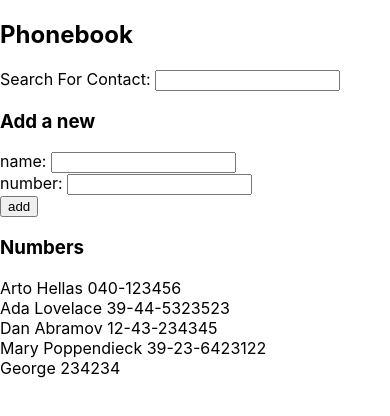
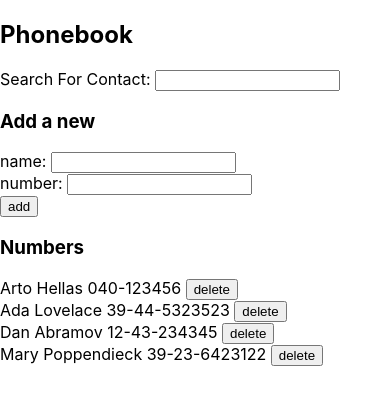
Before and after one commit to ivoryblakk/part2, a React (Create React App) app in the folder the_phonebook/: page / in a window 390 px wide. Shown: the top 416 px of the page. Built offline with nearby package versions, Linux system fonts and the light colour scheme; data requests are answered from the project's data file.

Commit message:
Phonebook step9

```diff
--- a/the_phonebook/db.json
+++ b/the_phonebook/db.json
@@ -19,11 +19,6 @@
       "name": "Mary Poppendieck",
       "number": "39-23-6423122",
       "id": 4
-    },
-    {
-      "name": "George",
-      "number": "234234",
-      "id": 5
     }
   ]
 }
--- a/the_phonebook/src/App.js
+++ b/the_phonebook/src/App.js
@@ -1,3 +1,4 @@
+/*eslint no-trailing-spaces: ["error", { "ignoreComments": true, "skipBlankLines": true }]*/
 import React, { useState, useEffect } from 'react'
 import {Filter} from './Filter'
 import PersonForm from './Form'
@@ -25,14 +26,14 @@ const App = () => {
       .then(response => {
         console.log('promise fulfilled')
         setPersons(response.data)
+        copy = [...persons]
       })
   }
 
   useEffect(dbPeronsHook, [])
 
 
-
-  console.log("Perons Arr", persons)
+ // console.log("Perons Arr", persons)
 
   const addPersonToPhonebook = (event) => {
     event.preventDefault()
@@ -53,14 +54,22 @@ const App = () => {
       .then(data => {
         setPersons(persons.concat(data))
         setShowAll(true)
-        copy.push({name: newName, number: newNumber})
-        setPersons(copy)
-        setNewName("")
-        setNewNumber("")
-        setSearchName("")
+        dbPeronsHook()
       }).catch(err =>{
         console.log(`This is the err ${err}`)
       })
+  }
+
+  const deletePersonInPhonebook =(id, name) => {
+    if (window.confirm(`Do you really want delete ${name}` )){
+      contactService
+        .remove(id)
+        .catch(err =>{
+          console.log(err)
+        })
+
+    }
+    dbPeronsHook()
   }
 
   const isOnTheContactList =()=>{
@@ -68,12 +77,10 @@ const App = () => {
   }
 
 
-
-
 /******************************************
- *
- *             Handelers
- *
+*
+*             Handelers
+*
  ******************************************/
   const handleNameChange = (event) => {
     setNewName(event.target.value)
@@ -111,7 +118,7 @@ const App = () => {
 
         <h3>Numbers</h3>
 
-        <Persons showAll={showAll} copy={copy} searchName={searchName} />
+        <Persons showAll={showAll} copy={copy} searchName={searchName}  deletePersonInPhonebook={deletePersonInPhonebook} />
       </div>
 
   )
--- a/the_phonebook/src/Persons.js
+++ b/the_phonebook/src/Persons.js
@@ -2,14 +2,14 @@ import React from 'react'
 const shortid = require('shortid');
 
 const Persons = (props) =>{
-    const {showAll,copy, searchName} = props
+    const {showAll,copy, searchName, deletePersonInPhonebook} = props
     let rows =""
     //let searchArr = copy.filter( c => c.name.indexOf(searchName) > -1 />
     if(showAll){
-      rows = copy.map( c => <Contact key={shortid.generate()} name={c.name} number={c.number} />)
+      rows = copy.map( c => <Contact key={shortid.generate()} name={c.name} number={c.number} deletePersonInPhonebook={deletePersonInPhonebook} id={c.id}/>)
     } else {
       const searchArr = copy.filter( c => c.name.indexOf(searchName) > -1 )
-      rows = searchArr.map( c => <Contact key={shortid.generate()} name={c.name} number={c.number} />)
+      rows = searchArr.map( c => <Contact key={shortid.generate()} name={c.name} number={c.number} deletePersonInPhonebook={deletePersonInPhonebook} id={c.id}/>)
     }
     return (
       <div>
@@ -19,8 +19,14 @@ const Persons = (props) =>{
   }
 
   const Contact = props => {
-    const {name , number} = props
-    return <div> {name} {number}</div>;
+    const {name , number, deletePersonInPhonebook, id} = props
+    return <div> {name} {number} <DeletePerson deletePersonInPhonebook={deletePersonInPhonebook} id={id} name={name} /></div>;
+  }
+
+  const DeletePerson = ({deletePersonInPhonebook,id, name}) => {
+    return (
+        <button onClick= {()=>{deletePersonInPhonebook(id, name)}}> delete </button>
+    )
   }
 
   export default Persons
--- a/the_phonebook/src/services/contacts.js
+++ b/the_phonebook/src/services/contacts.js
@@ -17,10 +17,16 @@ const create = newObject => {
   const request = axios.post(baseUrl, newObject)
   return request.then(response => response.data)
 }
+const remove = id  =>{
+    //Get the id or name by filtering
+    // remove the perons selecte
+    const request = axios.delete(`${baseUrl}/${id}`)
+    return request.then(response => response.data)
+}
 
 const update = (id, newObject) => {
   const request = axios.put(`${baseUrl}/${id}`, newObject)
   return request.then(response => response.data)
 }
 
-export default { getAll, create, update }
+export default { getAll, create, update, remove }
```
